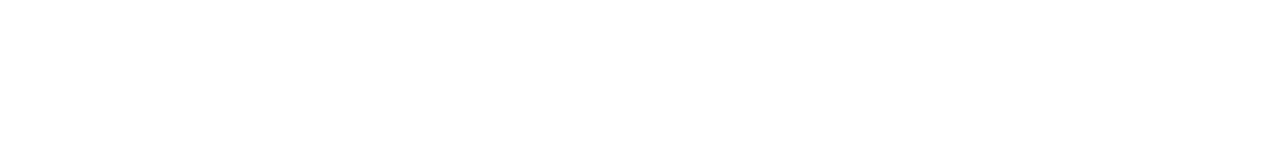
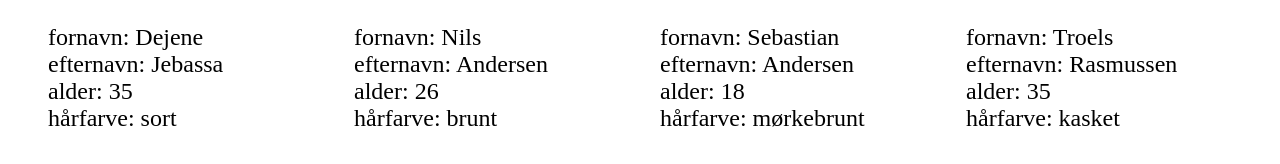
Before and after one commit to orindholt/who-is-json-orindholt, a plain HTML site: page index.html in a window 1280 px wide. Drawn offline with Linux system fonts and the light colour scheme.

Commit message:
Add solution to assignment 4

```diff
--- a/index.html
+++ b/index.html
@@ -7,12 +7,20 @@
 	<title>Front-end</title>
 	<style>
 		/* Critical styling goes here */
+		#data ul{
+			display: grid;
+			grid-template-columns: repeat(4, 1fr);
+			list-style: none;
+			font-size: 1.5em;
+		}
 	</style>
 </head>
 <body>
 
 	<!-- Start content -->
+<div id="data">
 
+</div>
 	<!-- End content -->
 
 	<script src="js/app.js" defer></script>
--- a/js/app.js
+++ b/js/app.js
@@ -0,0 +1,51 @@
+const klasseKammerater = {
+    "kammerater": [
+        {
+            "fornavn": "Dejene",
+            "mellemnavn": "Daba",
+            "efternavn": "Jebassa",
+            "alder": 35,
+            "hårfarve": "sort"
+        },
+        {
+            "fornavn": "Nils",
+            "mellemnavn": "Sonne",
+            "efternavn": "Andersen",
+            "alder": 26,
+            "hårfarve": "brunt"
+        },
+        {
+            "fornavn": "Sebastian",
+            "mellemnavn": "Christopher",
+            "efternavn": "Andersen",
+            "alder": 18,
+            "hårfarve": "mørkebrunt"
+        },
+        {
+            "fornavn": "Troels",
+            "mellemnavn": "Heldt Agergaard",
+            "efternavn": "Rasmussen",
+            "alder": 35,
+            "hårfarve": "kasket"
+        }
+    ]
+};
+
+let dataContainer = document.querySelector("#data");
+let dataList = document.createElement("ul");
+dataContainer.append(dataList);
+
+function createListItem(param){
+    for(let i = 0; i<klasseKammerater.kammerater.length; i++){
+        /* console.log(klasseKammerater.kammerater[i].navn.fornavn);
+        console.log(klasseKammerater.kammerater[i].navn.efternavn); */
+        let dataListItem = document.createElement("li");
+        dataList.append(dataListItem);
+        dataListItem.append(`${param}: ${klasseKammerater.kammerater[i][param]}`);
+    }
+}
+
+createListItem("fornavn");
+createListItem("efternavn");
+createListItem("alder");
+createListItem("hårfarve");
```
